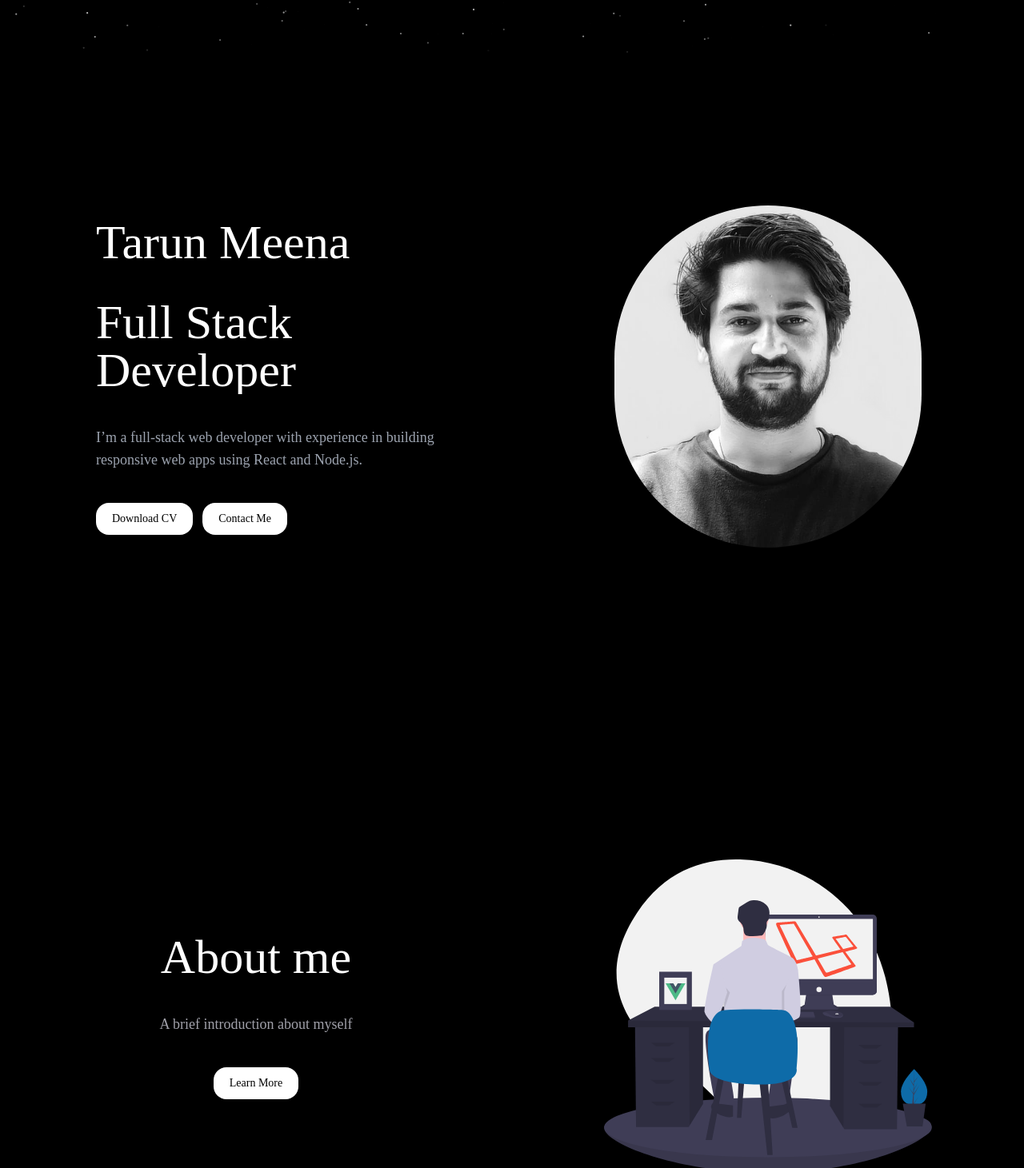
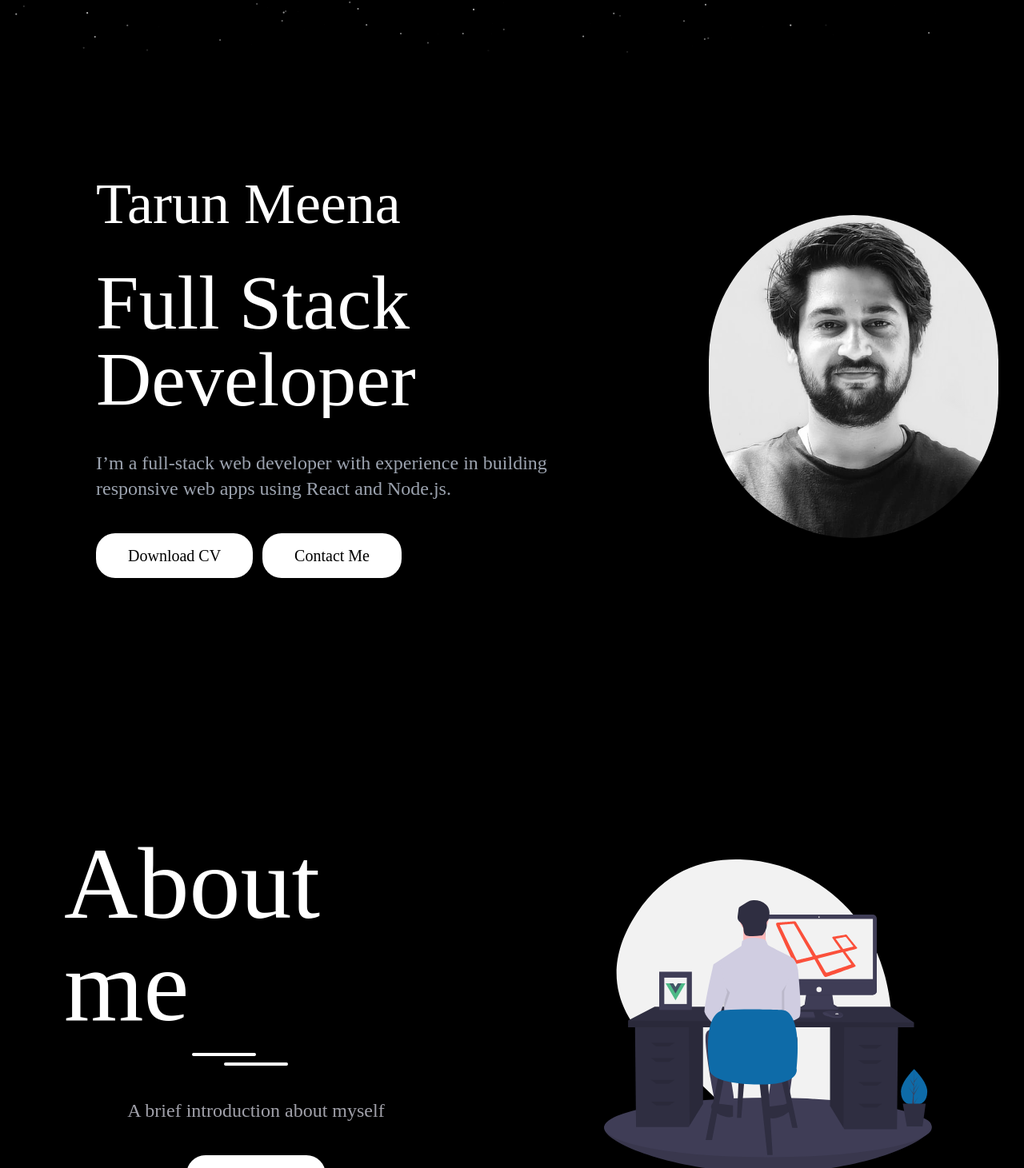
Before and after one commit to tarunmeena6846/Portfolio, a Next.js app in the folder portfolio/: page / in a window 1280 px wide. Shown: the part 729-2190 px from the top of the page at 80% size. Built offline with nearby package versions, Linux system fonts and the light colour scheme; what tailwindcss-debug-screens would draw is missing.

Commit message:
UI changes

```diff
--- a/portfolio/src/app/components/AboutSection.tsx
+++ b/portfolio/src/app/components/AboutSection.tsx
@@ -3,6 +3,7 @@
 import { Button } from "@/src/components/ui/button";
 import { useRouter } from "next/navigation";
 import { motion } from "framer-motion";
+import Hr from "./Hr";
 export default function AboutSection() {
   const router = useRouter();
   return (
@@ -16,8 +17,9 @@ export default function AboutSection() {
             type: "spring",
           }}
         >
+          {/* <div className="z-10 w-full absolute md:w-auto  md:left-[10%] top-[60%] md:top-1/3 col-span-2 flex flex-col justify-center items-start md:items-start text-start px-10 py-5"> */}
           <motion.h1
-            className="text-4xl text-transparent bg-white  cursor-default font-display sm:text-6xl bg-clip-text "
+            className="text-4xl text-transparent bg-white  cursor-default font-display sm:text-9xl bg-clip-text "
             initial={{ x: -100, opacity: 0 }}
             whileInView={{ x: 0, opacity: 1 }}
             transition={{
@@ -26,9 +28,11 @@ export default function AboutSection() {
             }}
           >
             About me
+            <Hr />
           </motion.h1>
+
           <motion.h1
-            className=" text-zinc-400 text-lg animate-fade-up"
+            className=" text-zinc-400 text-2xl animate-fade-up"
             initial={{ x: -100, opacity: 0 }}
             whileInView={{ x: 0, opacity: 1 }}
             transition={{
@@ -47,12 +51,13 @@ export default function AboutSection() {
             }}
           >
             <Button
-              className="bg-white text-black hover:bg-gray-700 hover:text-white p-5 rounded-2xl"
+              className="bg-white text-black hover:bg-gray-700 hover:text-white px-10 py-7 rounded-3xl text-xl"
               onClick={() => router.push("/about")}
             >
               Learn More
             </Button>
           </motion.div>
+          {/* </div> */}
         </motion.div>
         <motion.div
           className="col-span-1 flex justify-center items-center"
--- a/portfolio/src/app/components/ConnectSection.tsx
+++ b/portfolio/src/app/components/ConnectSection.tsx
@@ -9,15 +9,16 @@ import {
   LinkedInLogoIcon,
 } from "@radix-ui/react-icons";
 import { Mail } from "lucide-react";
+import Hr from "./Hr";
 
 export default function ConnectSection() {
   const handleFormSubmit = () => {};
   return (
     <div className="flex flex-col items-center justify-center w-screen h-screen overflow-hidden">
       <div className="mx-auto container grid grid-cols-2 ">
-        <motion.div className="col-span-1 px-20 space-y-10 flex flex-col  items-center">
+        <motion.div className="col-span-1 pl-20 space-y-10 flex flex-col ">
           <motion.h3
-            className="text-4xl text-transparent bg-white cursor-default sm:text-4xl md:text-6xl bg-clip-text text-gray-400"
+            className="text-4xl text-transparent bg-white cursor-default sm:text-4xl md:text-8xl bg-clip-text text-gray-400"
             initial={{ x: -100, opacity: 0 }}
             whileInView={{ x: 0, opacity: 1 }}
             transition={{
@@ -26,10 +27,11 @@ export default function ConnectSection() {
             }}
           >
             Let's Connect
+            <Hr />
           </motion.h3>
 
           <motion.p
-            className="text-gray-400 text-lg"
+            className="text-gray-400 text-2xl"
             initial={{ x: -100, opacity: 0 }}
             whileInView={{ x: 0, opacity: 1 }}
             transition={{
@@ -41,7 +43,7 @@ export default function ConnectSection() {
             say hi.
           </motion.p>
           <motion.p
-            className="text-center text-zinc-400"
+            className="text-center text-zinc-400 text-2xl"
             initial={{ x: -100, opacity: 0 }}
             whileInView={{ x: 0, opacity: 1 }}
             transition={{
@@ -53,7 +55,7 @@ export default function ConnectSection() {
           </motion.p>
 
           <motion.div
-            className="text-white flex flex-row space-x-4 "
+            className="text-white flex flex-row justify-center items-center space-x-4 "
             initial={{ x: -100, opacity: 0 }}
             whileInView={{ x: 0, opacity: 1 }}
             transition={{
--- a/portfolio/src/app/components/Hero.tsx
+++ b/portfolio/src/app/components/Hero.tsx
@@ -1,13 +1,25 @@
+"use client";
+import { Button } from "@/src/components/ui/button";
 import Particles from "./particles";
+
+import { Link } from "react-scroll";
+import { ArrowDownCircle } from "lucide-react";
 
 export default function Hero() {
   return (
+    <>
       <div className="flex flex-col items-center justify-center w-screen h-screen overflow-hidden ">
         <div className="hidden w-screen h-px animate-glow md:block animate-fade-left bg-gradient-to-r from-zinc-300/0 via-zinc-300/50 to-zinc-300/0" />
         <h1 className="py-3.5 px-0.5 z-10 text-4xl text-transparent duration-1000 bg-white animate-title cursor-default text-edge-outline font-display sm:text-6xl md:text-9xl whitespace-nowrap bg-clip-text ">
           Welcome
         </h1>
         <div className="hidden w-screen h-px animate-glow md:block animate-fade-right bg-gradient-to-r from-zinc-300/0 via-zinc-300/50 to-zinc-300/0" />
+        <Link to="intro" spy={true} smooth={true} duration={500}>
+          <Button className="mt-20 rounded-full p-10">
+            {/* <ArrowDownCircle className="bg-white text-white p-6 mt-80" /> */}
+          </Button>
+        </Link>
       </div>
+    </>
   );
 }
--- /dev/null
+++ b/portfolio/src/app/components/Hr.tsx
@@ -0,0 +1,39 @@
+import { motion } from "framer-motion";
+
+export default function Hr() {
+  return (
+    <div className="flex justify-center items-center flex-col mt-5">
+      <motion.div
+        className="bg-white w-20 h-1 rounded-full mb-2"
+        initial={{
+          opacity: 0,
+          x: -45,
+        }}
+        whileInView={{
+          opacity: 1,
+          x: -40,
+        }}
+        transition={{
+          delay: 0.2,
+          type: "spring",
+        }}
+      ></motion.div>
+      <motion.div
+        className="bg-white w-20 h-1 rounded-full "
+        initial={{
+          opacity: 0,
+          x: 150,
+        }}
+        whileInView={{
+          opacity: 1,
+          x: 0,
+        }}
+        transition={{
+        delay: 0.3,
+
+          type: "spring",
+        }}
+      ></motion.div>
+    </div>
+  );
+}
--- a/portfolio/src/app/components/IntroSection.tsx
+++ b/portfolio/src/app/components/IntroSection.tsx
@@ -4,9 +4,9 @@ import { motion } from "framer-motion";
 export default function IntroSection() {
   return (
     <div className="flex flex-col items-center justify-center w-screen h-screen overflow-hidden ">
-      <div className="mx-auto container grid grid-cols-2 w-full">
+      <div className="mx-auto container grid grid-cols-3 w-full">
         <motion.div
-          className="col-span-1 mx-auto px-20 space-y-10 flex flex-col justify-center ml-10"
+          className="col-span-2 mx-auto px-20 space-y-10 flex flex-col justify-center ml-10"
           initial={{ x: -100, opacity: 0 }}
           whileInView={{ x: 0, opacity: 1 }}
           transition={{
@@ -14,7 +14,7 @@ export default function IntroSection() {
           }}
         >
           <motion.h3
-            className="text-4xl text-transparent bg-white cursor-default sm:text-4xl md:text-6xl bg-clip-text text-gray-400"
+            className="text-4xl text-transparent bg-white cursor-default sm:text-4xl md:text-7xl bg-clip-text text-gray-400"
             initial={{ x: -100, opacity: 0 }}
             whileInView={{ x: 0, opacity: 1 }}
             transition={{
@@ -25,7 +25,7 @@ export default function IntroSection() {
             Tarun Meena
           </motion.h3>
           <motion.h1
-            className="text-4xl text-transparent bg-white cursor-default sm:text-4xl md:text-6xl bg-clip-text"
+            className="text-4xl text-transparent bg-white cursor-default sm:text-4xl md:text-8xl bg-clip-text"
             initial={{ x: -100, opacity: 0 }}
             whileInView={{ x: 0, opacity: 1 }}
             transition={{
@@ -36,7 +36,7 @@ export default function IntroSection() {
             Full Stack Developer
           </motion.h1>
           <motion.p
-            className="text-gray-400 text-lg"
+            className="text-gray-400 text-2xl"
             initial={{ x: -100, opacity: 0 }}
             whileInView={{ x: 0, opacity: 1 }}
             transition={{
@@ -56,10 +56,10 @@ export default function IntroSection() {
               type: "spring",
             }}
           >
-            <Button className="bg-white text-black hover:bg-gray-700 hover:text-white p-5 rounded-2xl">
+            <Button className="bg-white text-black hover:bg-gray-700 hover:text-white px-10 py-7 rounded-3xl text-xl">
               Download CV
             </Button>
-            <Button className="bg-white text-black hover:bg-gray-700 hover:text-white p-5 rounded-2xl">
+            <Button className="bg-white text-black hover:bg-gray-700 hover:text-white px-10 py-7 rounded-3xl text-xl">
               Contact Me
             </Button>
           </motion.div>
@@ -75,7 +75,7 @@ export default function IntroSection() {
         >
           <img
             src="./photo.jpeg"
-            className="rounded-full filter grayscale hover:blur-0 hover:grayscale-0 transition-all ease duration-500 h-[60%]"
+            className="rounded-full filter grayscale hover:blur-0 hover:grayscale-0 transition-all ease duration-500 h-[80%]"
           ></img>
         </motion.div>
       </div>
--- a/portfolio/src/app/components/MyProjects.tsx
+++ b/portfolio/src/app/components/MyProjects.tsx
@@ -2,6 +2,7 @@
 import { Button } from "@/src/components/ui/button";
 import { useRouter } from "next/navigation";
 import { motion } from "framer-motion";
+import Hr from "./Hr";
 
 export default function MyProjects() {
   const router = useRouter();
@@ -29,7 +30,7 @@ export default function MyProjects() {
           }}
         >
           <motion.h1
-            className="text-4xl text-transparent bg-white cursor-default sm:text-4xl md:text-6xl bg-clip-text"
+            className="text-4xl text-transparent bg-white cursor-default sm:text-8xl  bg-clip-text"
             initial={{ x: -100, opacity: 0 }}
             whileInView={{ x: 0, opacity: 1 }}
             transition={{
@@ -38,9 +39,10 @@ export default function MyProjects() {
             }}
           >
             My Projects
+            <Hr />
           </motion.h1>
           <motion.p
-            className="text-gray-400 text-lg"
+            className="text-gray-400 text-2xl"
             initial={{ x: -100, opacity: 0 }}
             whileInView={{ x: 0, opacity: 1 }}
             transition={{
@@ -60,7 +62,7 @@ export default function MyProjects() {
             }}
           >
             <Button
-              className="bg-white text-black hover:bg-gray-700 hover:text-white p-5 rounded-2xl"
+              className="bg-white text-black hover:bg-gray-700 hover:text-white px-10 py-7 rounded-3xl text-xl"
               onClick={() => router.push("/projects")}
             >
               Learn More
```
Lines whose indentation alone changed are shown as unchanged.
